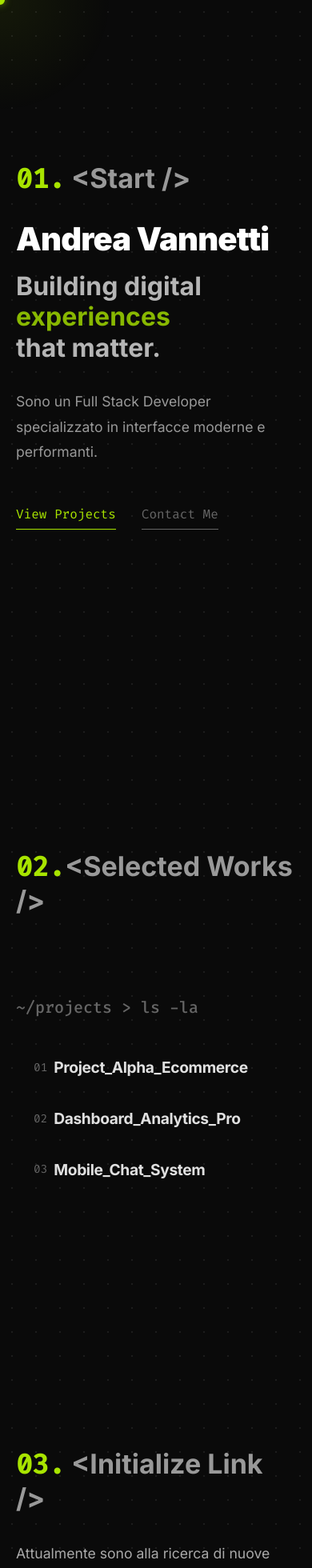
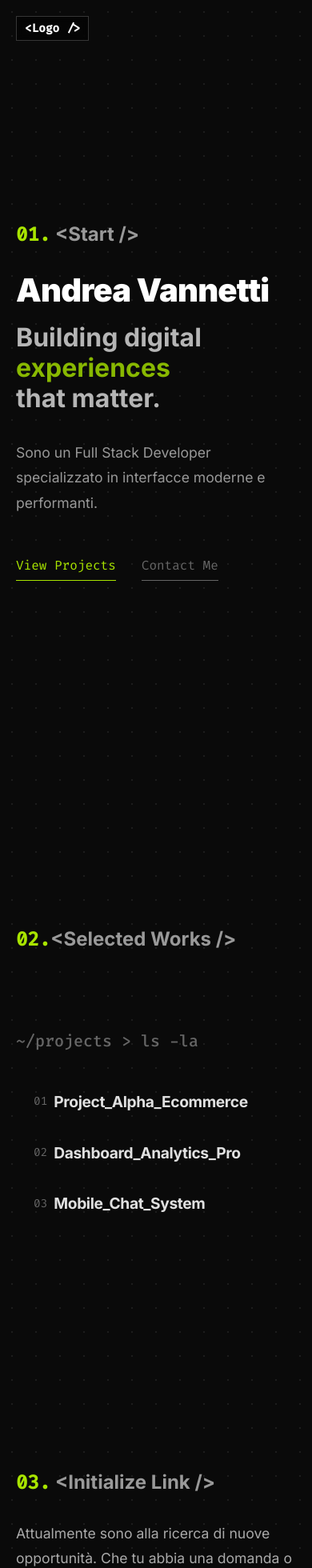
Before and after one commit to AndreaV89/Portfolio, a React (Vite) app: page / in a window 390 px wide. Shown: the top 1960 px of the page at 80% size. Built offline with nearby package versions, Linux system fonts and the light colour scheme.

Commit message:
fix mobile

```diff
--- a/src/App.jsx
+++ b/src/App.jsx
@@ -10,7 +10,7 @@ import Contact from "./components/Contact";
 
 // Ritorna a 100vh fissi per occupare tutto lo schermo
 const sectionStyle = {
-  height: "100vh",
+  minHeight: "100vh",
   width: "100%",
   display: "flex",
   flexDirection: "column",
@@ -67,7 +67,14 @@ function App() {
           <Box className="snap-section" sx={sectionStyle}>
             <Box>
               {/* Titolo Hero: Piccolo e tecnico */}
-              <Typography variant="h4" sx={{ mb: 4, fontWeight: 700 }}>
+              <Typography
+                variant="h4"
+                sx={{
+                  mb: { xs: 4, md: 6 },
+                  fontWeight: 700,
+                  fontSize: { xs: "1.5rem", md: "2.125rem" },
+                }}
+              >
                 <span
                   style={{
                     color: "#a8e400",
@@ -137,7 +144,14 @@ function App() {
           {/* --- PROGETTI --- */}
           <Box id="work" className="snap-section" sx={sectionStyle}>
             {/* Titolo Progetti: Grande e Bold (come piaceva a te) */}
-            <Typography variant="h4" sx={{ mb: 4, fontWeight: 700 }}>
+            <Typography
+              variant="h4"
+              sx={{
+                mb: { xs: 4, md: 6 },
+                fontWeight: 700,
+                fontSize: { xs: "1.5rem", md: "2.125rem" },
+              }}
+            >
               <span
                 style={{
                   color: "#a8e400",
@@ -160,10 +174,8 @@ function App() {
               variant="body2"
               align="center"
               sx={{
-                position: "absolute",
-                bottom: 30,
-                left: 0,
-                right: 0,
+                mt: 8,
+                mb: 4,
                 color: "#444",
                 fontFamily: '"Fira Code", monospace',
               }}
--- a/src/components/Contact.jsx
+++ b/src/components/Contact.jsx
@@ -5,7 +5,14 @@ const Contact = () => {
   return (
     <Box sx={{ width: "100%", overflow: "hidden" }}>
       {/* RIPRISTINATO IL TITOLO GRANDE */}
-      <Typography variant="h4" sx={{ mb: 4, fontWeight: 700 }}>
+      <Typography
+        variant="h4"
+        sx={{
+          mb: 4,
+          fontWeight: 700,
+          fontSize: { xs: "1.5rem", md: "2.125rem" },
+        }}
+      >
         <span
           style={{ color: "#a8e400", fontFamily: '"Fira Code", monospace' }}
         >
--- a/src/components/Layout.jsx
+++ b/src/components/Layout.jsx
@@ -14,17 +14,16 @@ const Layout = ({ children }) => {
         margin: "0 auto",
         position: "relative",
         zIndex: 1,
-        paddingTop: "10px",
+        paddingTop: { xs: "80px", md: "10px" },
       }}
     >
       {/* LOGO PLACEHOLDER (Fisso) */}
       <Box
         sx={{
           position: "fixed",
-          top: "30px",
-          left: "40px",
+          top: { xs: "20px", md: "30px" },
+          left: { xs: "20px", md: "40px" },
           zIndex: 50,
-          display: { xs: "none", md: "block" },
         }}
       >
         <Typography
@@ -34,7 +33,8 @@ const Layout = ({ children }) => {
             fontWeight: 700,
             color: "#fff",
             border: "1px solid rgba(255,255,255,0.2)",
-            padding: "5px 15px",
+            padding: { xs: "3px 10px", md: "5px 15px" },
+            fontSize: { xs: "0.9rem", md: "1.25rem" },
             backgroundColor: "rgba(0,0,0,0.5)",
             backdropFilter: "blur(5px)",
             "&:hover": {
--- a/src/components/SpotlightCursor.jsx
+++ b/src/components/SpotlightCursor.jsx
@@ -1,15 +1,19 @@
 import { useState, useEffect } from "react";
-import { Box } from "@mui/material";
+import { Box, useMediaQuery, useTheme } from "@mui/material";
 
 const SpotlightCursor = () => {
   const [position, setPosition] = useState({ x: 0, y: 0 });
   const [isHovering, setIsHovering] = useState(false);
 
+  const theme = useTheme();
+  const isMobile = useMediaQuery(theme.breakpoints.down("md"));
+
   useEffect(() => {
+    if (isMobile) return;
+
     const handleMouseMove = (e) => {
       setPosition({ x: e.clientX, y: e.clientY });
 
-      // Controllo extra: se passiamo sopra un link o bottone, possiamo ingrandire leggermente il cursore (opzionale)
       const target = e.target;
       setIsHovering(
         target.tagName === "BUTTON" ||
@@ -22,7 +26,9 @@ const SpotlightCursor = () => {
 
     window.addEventListener("mousemove", handleMouseMove);
     return () => window.removeEventListener("mousemove", handleMouseMove);
-  }, []);
+  }, [isMobile]);
+
+  if (isMobile) return null;
 
   return (
     <>
```
